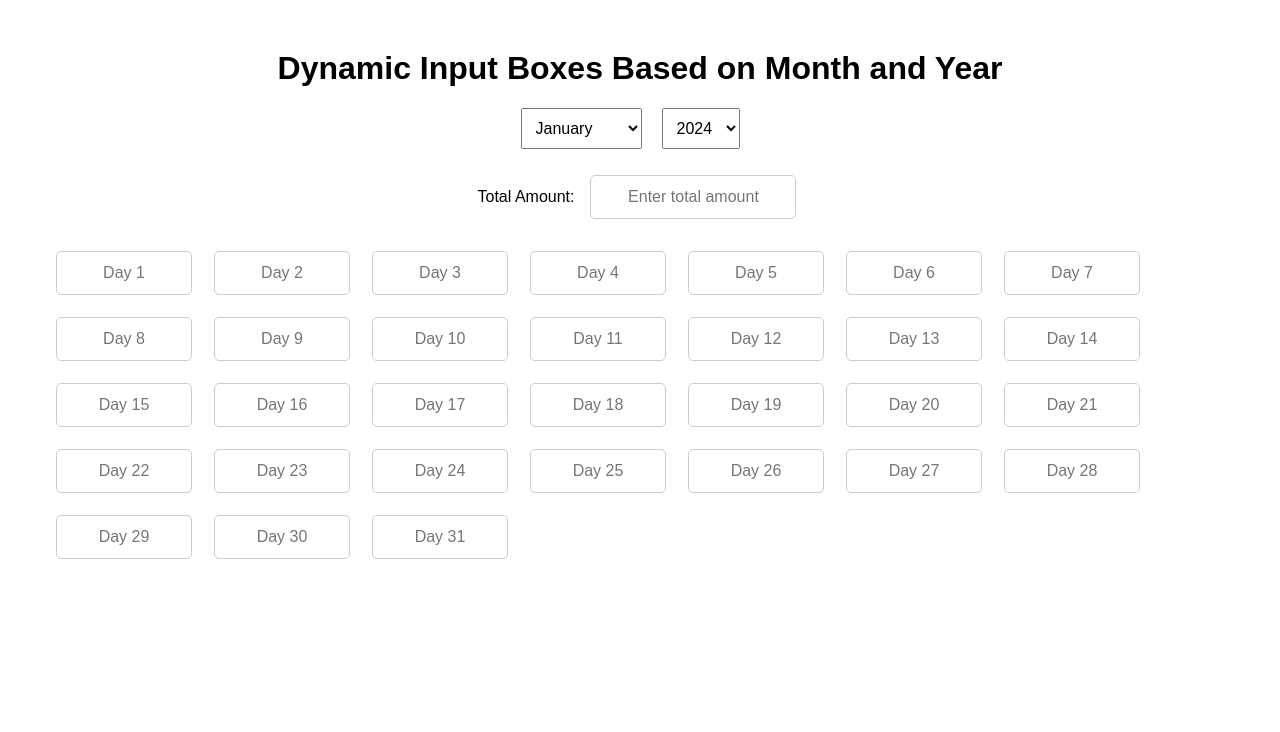
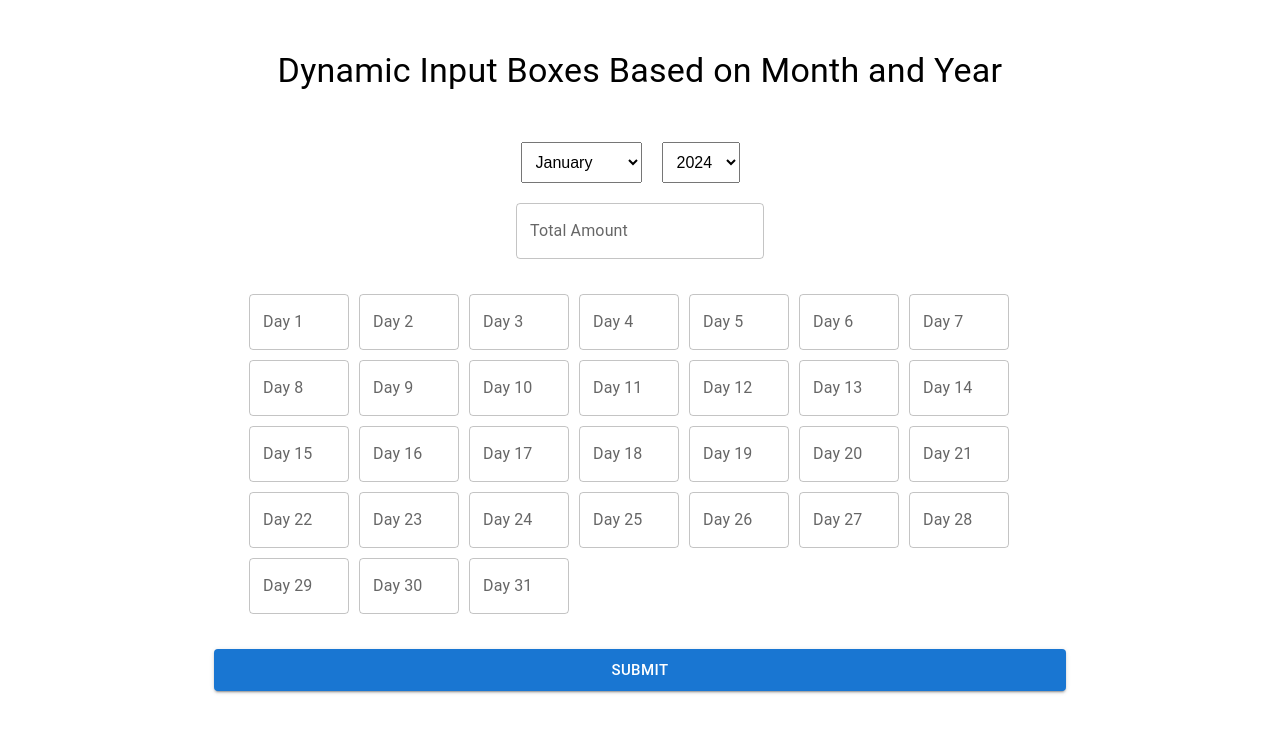
Before and after one commit to chavaleesing/pt-app, a React (Create React App) app: page / in a window 1280 px wide. Shown: the top 732 px of the page. Built offline with nearby package versions, Linux system fonts and the light colour scheme.

Commit message:
[update] ui

```diff
--- a/package.json
+++ b/package.json
@@ -3,10 +3,15 @@
   "version": "0.1.0",
   "private": true,
   "dependencies": {
+    "@emotion/react": "^11.11.4",
+    "@emotion/styled": "^11.11.5",
+    "@mui/material": "^5.15.20",
     "@testing-library/jest-dom": "^5.17.0",
     "@testing-library/react": "^13.4.0",
     "@testing-library/user-event": "^13.5.0",
+    "bootstrap": "^5.3.3",
     "react": "^18.3.1",
+    "react-bootstrap": "^2.10.3",
     "react-dom": "^18.3.1",
     "react-scripts": "5.0.1",
     "web-vitals": "^2.1.4"
--- a/src/App.css
+++ b/src/App.css
@@ -1,8 +1,11 @@
+/* App.css */
+
 .App {
   font-family: Arial, sans-serif;
   text-align: center;
-  margin: 50px;
+  margin: 20px;
 }
+
 .year-select,
 .month-select {
   padding: 10px;
@@ -16,22 +19,13 @@
   flex-wrap: wrap;
   justify-content: flex-start; /* Align input boxes to the left */
   gap: 10px;
+  padding: 20px;
 }
 
 .left-aligned-input {
-  padding: 12px; /* Increased padding */
-  margin: 6px;
-  width: 110px; /* Increased width */
-  font-size: 16px; /* Increased font size */
-  text-align: center;
-  border: 1px solid #ccc;
-  border-radius: 5px;
-}
-
-.total-amount input {
-  padding: 12px; /* Increased padding */
-  margin: 6px;
-  width: 180px; /* Increased width */
+  padding: 10px; /* Increased padding */
+  margin: 10px;
+  width: 100px; /* Increased width */
   font-size: 16px; /* Increased font size */
   text-align: center;
   border: 1px solid #ccc;
@@ -39,9 +33,39 @@
 }
 
 .total-amount {
-  margin-bottom: 20px;
+  margin-bottom: 30px; /* Increased margin-bottom for more space */
 }
 
 .total-amount label {
   margin-right: 10px;
 }
+
+.total-amount input {
+  padding: 18px; /* Increased padding */
+  margin-top: 6px;
+  width: 100px; /* Increased width */
+  font-size: 16px; /* Increased font size */
+  text-align: center;
+  border: 1px solid #ccc;
+  border-radius: 5px;
+}
+
+.submit-btn {
+  background-color: #007bff;
+  color: white;
+  padding: 15px 30px; /* Increased padding */
+  font-size: 18px; /* Increased font size */
+  border: none;
+  border-radius: 5px;
+  cursor: pointer;
+  margin-top: 20px;
+}
+
+.submit-btn:hover {
+  background-color: #92c1f4;
+}
+
+/* Styling for Error Modal */
+.modal-content {
+  text-align: center;
+}
--- a/src/App.js
+++ b/src/App.js
@@ -1,13 +1,19 @@
+// App.js
+
 import React, { useState } from 'react';
 import './App.css';
-import MonthInputs from './MonthInputs';
+import MonthInputs from './MonthInputs'; // Assuming MonthInputs is another component you have
+import ErrorModal from './ErrorModal'; // Import ErrorModal component
+import { TextField, Button, Typography, Container } from '@mui/material';
 
 function App() {
   const currentYear = new Date().getFullYear();
   const [selectedMonth, setSelectedMonth] = useState(1); // Default to January (value: 1)
   const [selectedYear, setSelectedYear] = useState(currentYear); // Default to current year
   const [inputValues, setInputValues] = useState(Array(31).fill('')); // Default to 31 empty strings
-  const [totalAmount, setTotalAmount] = useState('');
+  const [totalAmount, setTotalAmount] = useState(''); // Total amount as string
+  const [showErrorModal, setShowErrorModal] = useState(false); // State for showing error modal
+  const [errorMessage, setErrorMessage] = useState(''); // Error message state
 
   const handleMonthChange = (e) => {
     setSelectedMonth(parseInt(e.target.value, 10)); // Parse selected month to integer
@@ -35,8 +41,8 @@ function App() {
 
   const handleTotalAmountChange = (e) => {
     const { value } = e.target;
-    // Validate input to be a number (you can modify this validation as needed)
-    if (/^\d*\.?\d*$/.test(value)) {
+    // Validate input to be an integer
+    if (/^\d*$/.test(value) || value === '') { // Allow empty string or digits only
       setTotalAmount(value);
     }
   };
@@ -44,11 +50,37 @@ function App() {
   const handleInputChange = (e, index) => {
     const { value } = e.target;
     // Validate input to be an integer
-    if (/^\d*$/.test(value)) {
+    if (/^\d*$/.test(value) || value === '') { // Allow empty string or digits only
       const newInputValues = [...inputValues];
       newInputValues[index] = value;
       setInputValues(newInputValues);
     }
+  };
+
+  const handleSubmit = () => {
+    // Check if any required field is empty
+    if (!selectedMonth || !selectedYear || inputValues.some(value => value === '') || totalAmount === '') {
+      setErrorMessage('Please input all data.'); // Set error message
+      setShowErrorModal(true); // Show error modal
+      return;
+    }
+
+    // Construct the date in "2006-02-01" format
+    const formattedDate = `${selectedYear}-${String(selectedMonth).padStart(2, '0')}-01`;
+
+    // Here you can handle submitting the data, e.g., sending it to an API or processing it
+    console.log({
+      date: formattedDate,
+      month: selectedMonth,
+      year: selectedYear,
+      inputValues: inputValues.map(value => parseInt(value, 10)), // Convert input values to integers
+      totalAmount: parseInt(totalAmount) || 0, // Convert totalAmount to integer or default to 0
+    });
+
+    // Reset form or perform other actions as needed
+    setInputValues(Array(getDaysInMonth(selectedMonth, selectedYear)).fill(''));
+    setTotalAmount('');
+    setShowErrorModal(false); // Close error modal
   };
 
   // Generate input boxes based on numDays
@@ -56,39 +88,51 @@ function App() {
   const inputs = [];
   for (let i = 0; i < numDays; i++) {
     inputs.push(
-      <input
+      <TextField
         key={i}
         type="text"
-        placeholder={`Day ${i + 1}`}
+        label={`Day ${i + 1}`}
         value={inputValues[i]}
         onChange={(e) => handleInputChange(e, i)}
         className="left-aligned-input"
+        variant="outlined"
       />
     );
   }
 
   return (
-    <div className="App">
-      <h1>Dynamic Input Boxes Based on Month and Year</h1>
-      <MonthInputs
-        month={selectedMonth}
-        year={selectedYear}
-        onChangeMonth={handleMonthChange}
-        onChangeYear={handleYearChange}
-      />
-      <div className="total-amount">
-        <label>Total Amount:</label>
-        <input
+    <Container maxWidth="md">
+      <Typography variant="h4" style={{ margin: '50px' }} align="center" gutterBottom>
+        Dynamic Input Boxes Based on Month and Year
+      </Typography>
+      <div style={{ display: 'flex', justifyContent: 'center' }}>
+        <MonthInputs
+          month={selectedMonth}
+          year={selectedYear}
+          onChangeMonth={handleMonthChange}
+          onChangeYear={handleYearChange}
+        /></div><div style={{ display: 'flex', justifyContent: 'center' }}>
+        <TextField
           type="text"
+          label="Total Amount"
           value={totalAmount}
           onChange={handleTotalAmountChange}
           placeholder="Enter total amount"
-        />
-      </div>
-      <div className="inputs-container">
+          style={{ maxWidth: '1500px', align: "center" }}
+          className="total-amount-input"
+        /></div>
+      <div className="inputs-container" style={{ margin: '15px' }}>
         {inputs}
       </div>
-    </div>
+      <ErrorModal
+        show={showErrorModal}
+        handleClose={() => setShowErrorModal(false)}
+        errorMessage={errorMessage}
+      />
+      <Button onClick={handleSubmit} variant="contained" color="primary" size="large" fullWidth>
+        Submit
+      </Button>
+    </Container>
   );
 }
 
--- /dev/null
+++ b/src/ErrorModal.js
@@ -0,0 +1,43 @@
+// ErrorModal.js
+
+import React from 'react';
+import { Modal, Button, Typography, Box } from '@mui/material';
+
+const ErrorModal = ({ show, handleClose, errorMessage }) => {
+  return (
+    <Modal
+      open={show}
+      onClose={handleClose}
+      aria-labelledby="error-modal-title"
+      aria-describedby="error-modal-description"
+    >
+      <Box
+        sx={{
+          position: 'absolute',
+          top: '50%',
+          left: '50%',
+          transform: 'translate(-50%, -50%)',
+          width: 400,
+          bgcolor: 'background.paper',
+          border: '2px solid #000',
+          boxShadow: 24,
+          p: 4,
+        }}
+      >
+        <Typography id="error-modal-title" variant="h6" component="h2" align="center" gutterBottom>
+          Error
+        </Typography>
+        <Typography id="error-modal-description" variant="body1" align="center">
+          {errorMessage}
+        </Typography>
+        <Box sx={{ mt: 2, display: 'flex', justifyContent: 'center' }}>
+          <Button onClick={handleClose} variant="contained" color="primary">
+            Close
+          </Button>
+        </Box>
+      </Box>
+    </Modal>
+  );
+};
+
+export default ErrorModal;
```
Also changed, not shown: 1 other file (tests, documents, lock files or other folders).
